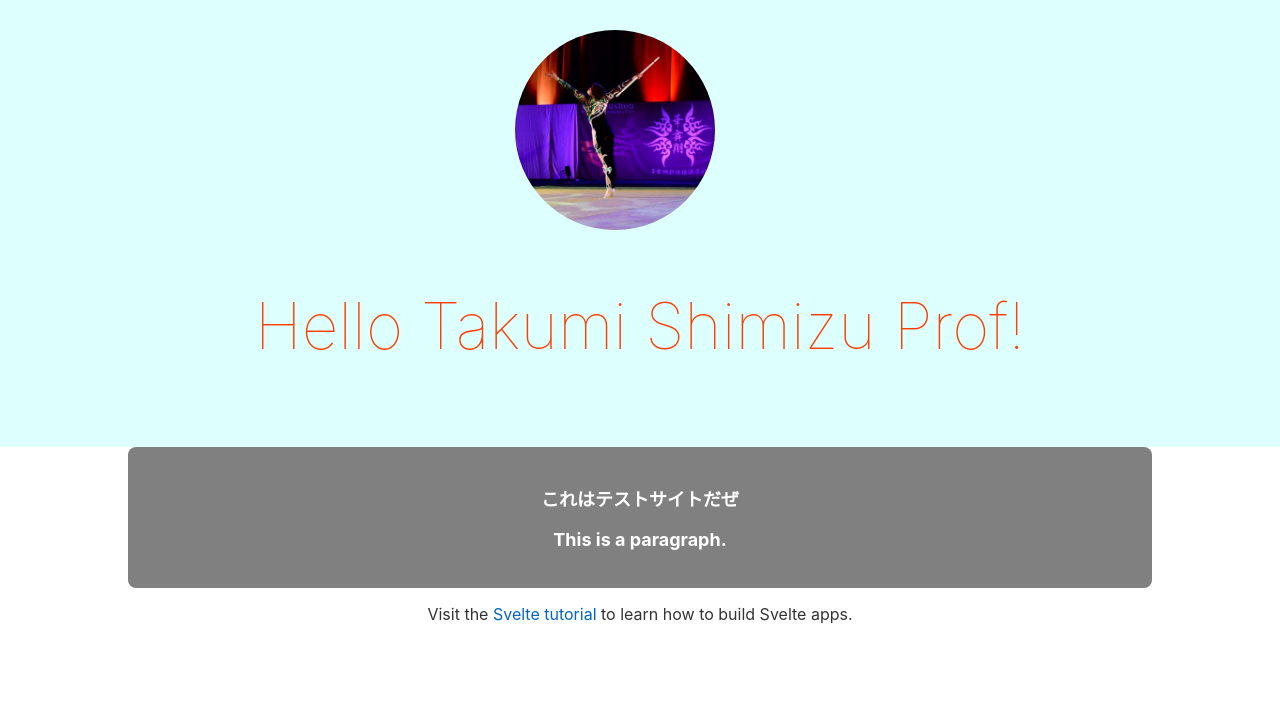
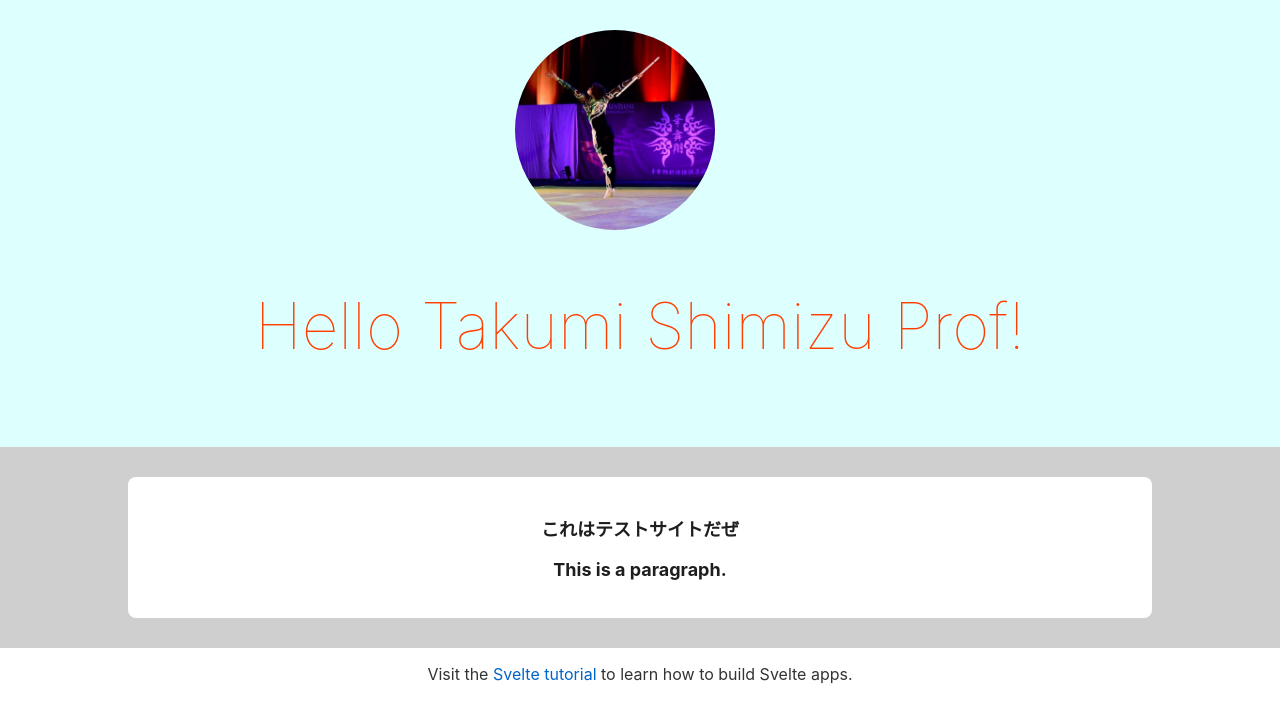
Before and after one commit to SiMiTaKu/Svelte_test, a Svelte app: page / in a window 1280 px wide. Shown: the top 722 px of the page. Built offline with nearby package versions, Linux system fonts and the light colour scheme.

Commit message:
decide text-area and section css

```diff
--- a/public/global.css
+++ b/public/global.css
@@ -61,3 +61,7 @@ button:not(:disabled):active {
 button:focus {
 	border-color: #666;
 }
+
+section{
+	padding: 30px 0;
+}
--- a/src/App.svelte
+++ b/src/App.svelte
@@ -25,7 +25,6 @@
 	}
 
 	#main-visual {
-		padding:          30px 0;
 		background-color: #ddfffe;
 	}
 
--- a/src/Nested.svelte
+++ b/src/Nested.svelte
@@ -1,19 +1,25 @@
-<div class="test-area">
-    <p class="test-area__message">これはテストサイトだぜ</p>
-    <p class="test-area__message">This is a paragraph.</p>
-</div>
+<section id="text-area">
+    <div class="container">
+        <p class="container__message">これはテストサイトだぜ</p>
+        <p class="container__message">This is a paragraph.</p>
+    </div>
+</section>
 
 <style>
-    .test-area {
+    #text-area {
+        background-color: #cfcfcf;
+    }
+
+    .container {
 		width:            984px;
 		margin:           0 auto;
         padding:          20px;
-		background-color: gray;
+		background-color: white;
 		border-radius:    8px;
 	}
-	.test-area__message {
+	.container__message {
 	    font-size:   large;
 	    font-weight: bold;
-		color:       white;
+		color:       rgb(30, 30, 30);
 	}
 </style>
```
